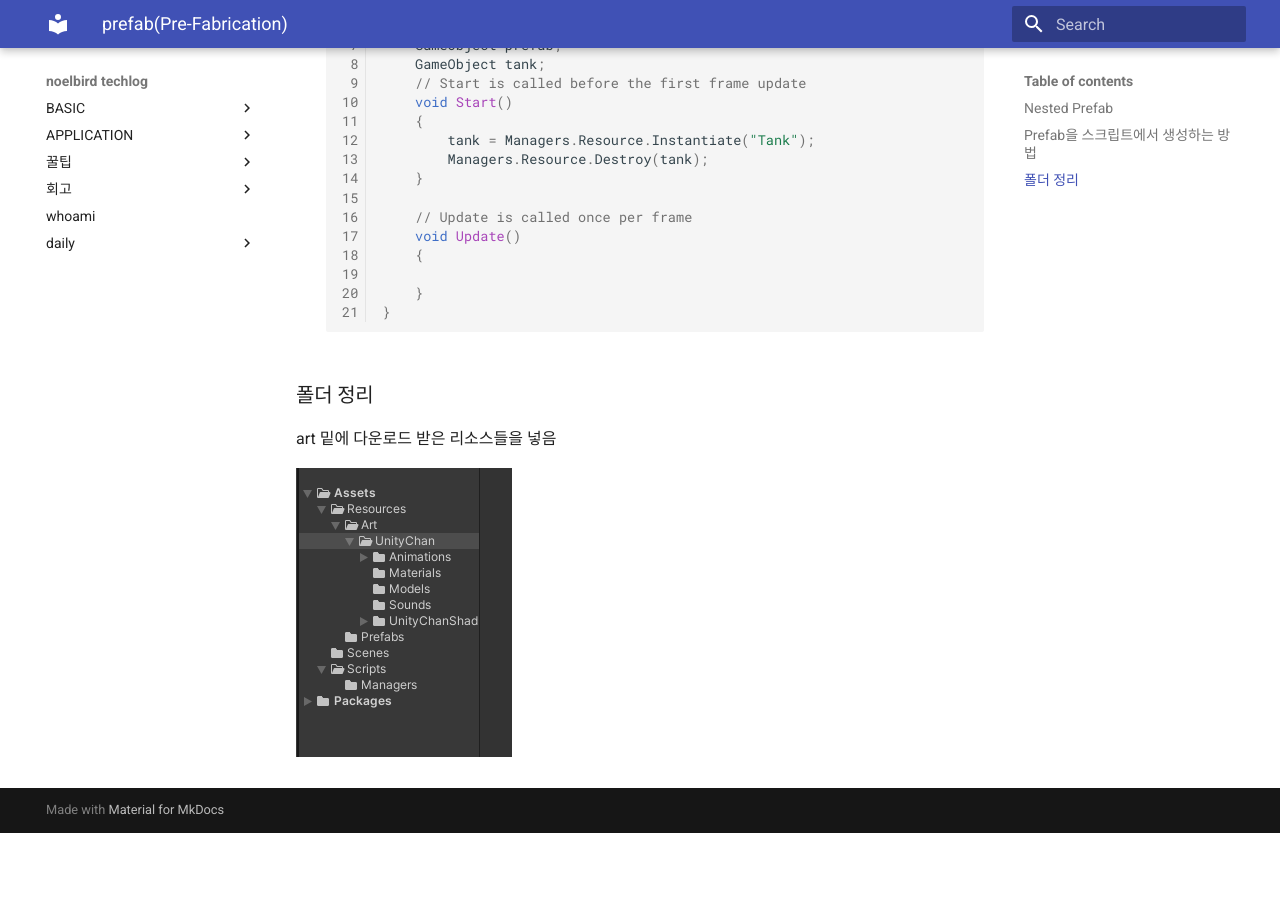
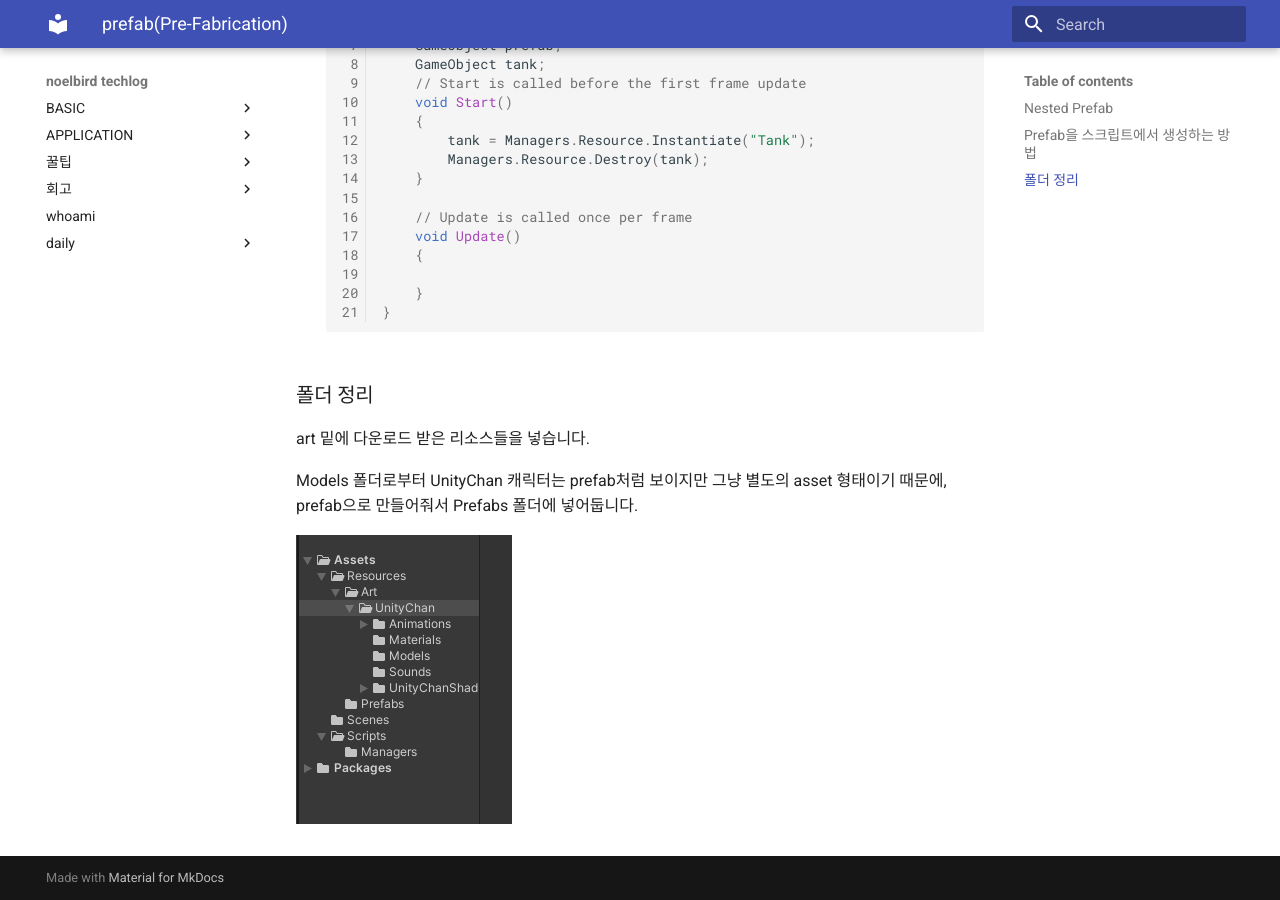
Before and after one commit to NoelBird/noelbird.github.io, an MkDocs documentation site: the page built from docs/unity/03.md, in a window 1280 px wide and 900 px high, scrolled down 9245 px. Built offline with MkDocs 1.6.1 and Material for MkDocs 9.7.7, drawn with Linux system fonts in a browser that asks for light colours; nearby versions of some CDN libraries; before the commit the page ends 10078 px from its top, so only the background shows below that.

Commit message:
update day03

```diff
--- a/docs/unity/03.md
+++ b/docs/unity/03.md
@@ -296,10 +296,8 @@
 
 ### 폴더 정리
 
+art 밑에 다운로드 받은 리소스들을 넣습니다.
 
-
-art 밑에 다운로드 받은 리소스들을 넣음
-
-
+Models 폴더로부터 UnityChan 캐릭터는 prefab처럼 보이지만 그냥 별도의 asset 형태이기 때문에, prefab으로 만들어줘서 Prefabs 폴더에 넣어둡니다.
 
 ![image-20220201164732831](img/03/image-20220201164732831.png)
```
